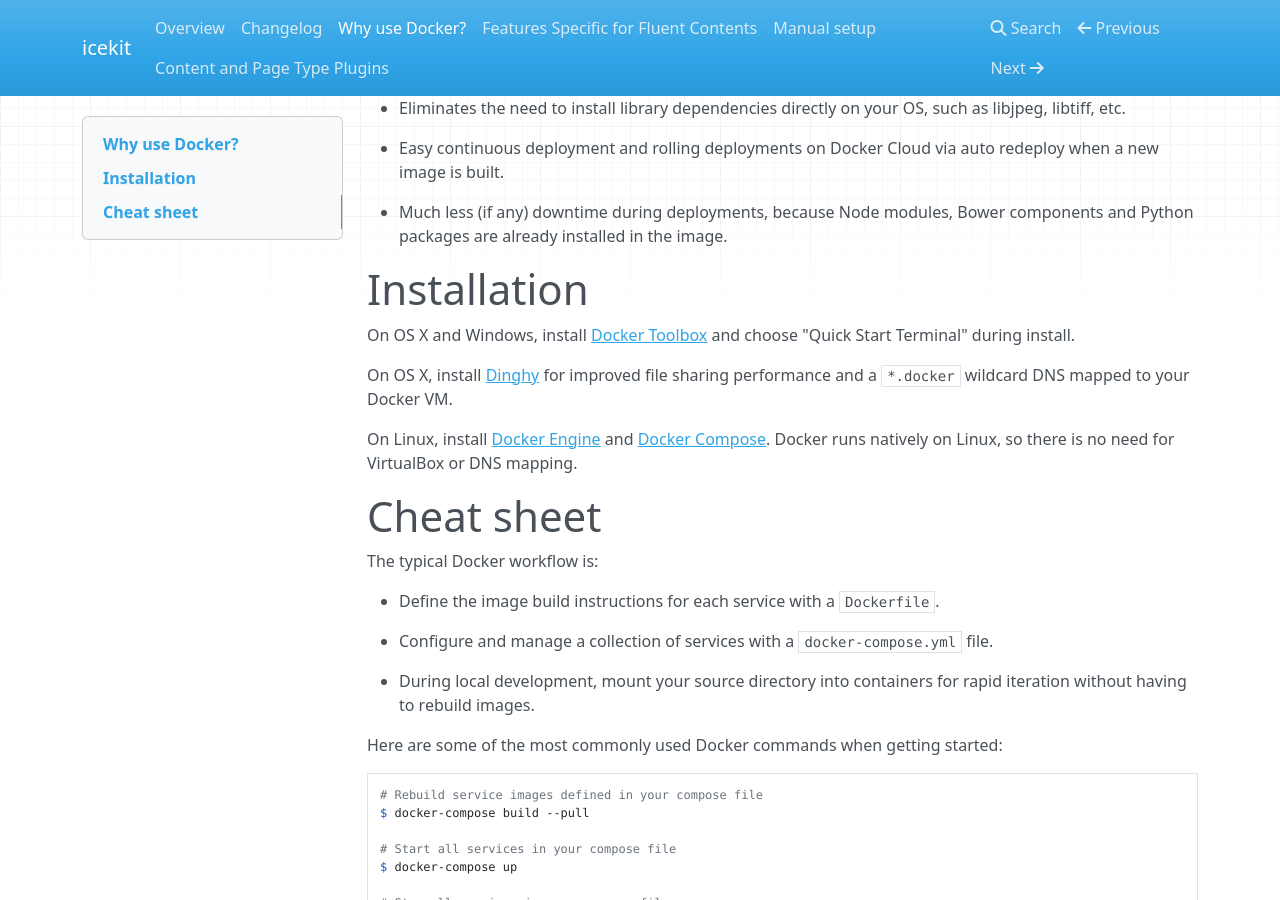
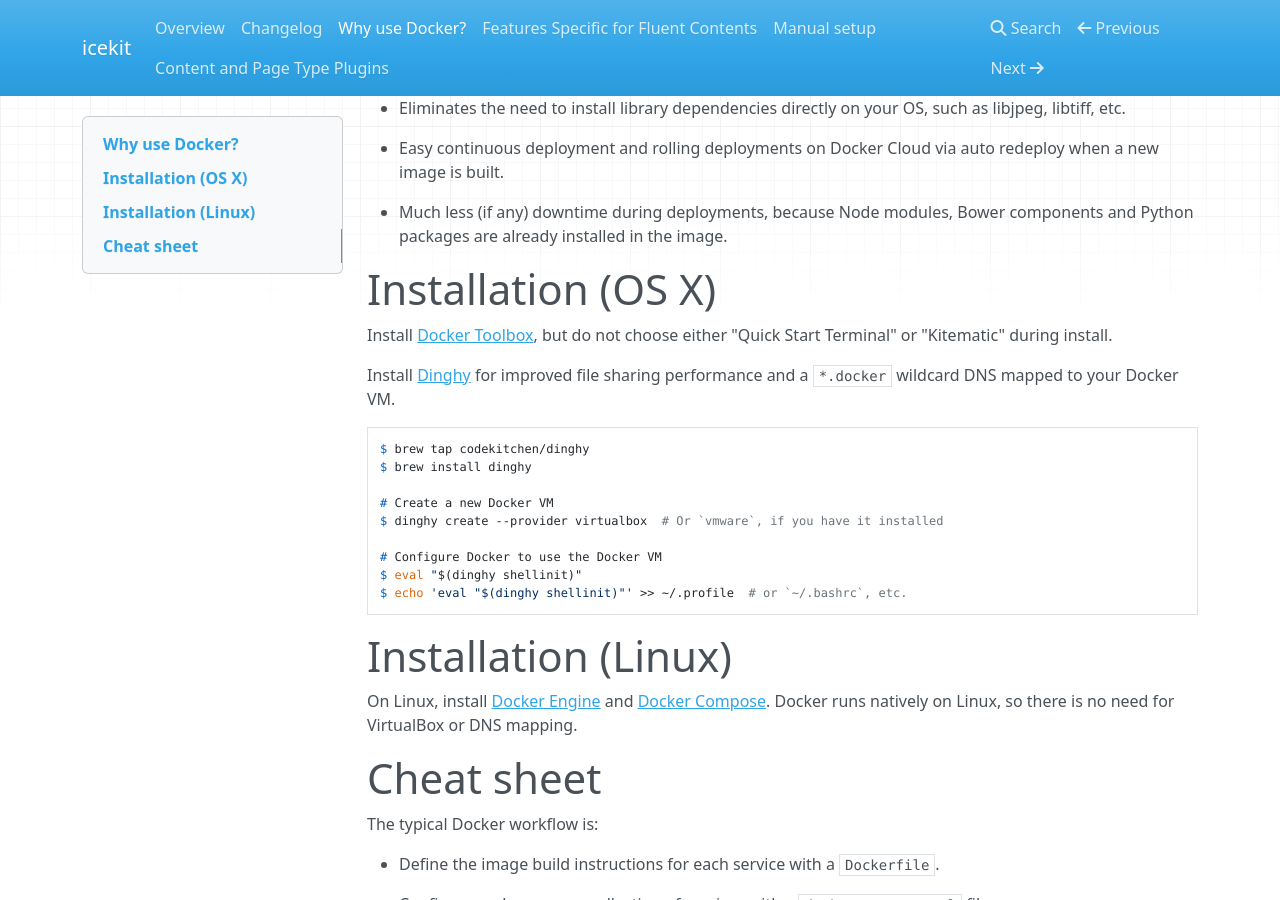
Before and after one commit to ic-labs/django-icekit, an MkDocs documentation site: the page built from docs/docker-quick-start.md, in a window 1280 px wide and 900 px high, scrolled down 246 px. Built offline with MkDocs 1.6.1, drawn with Linux system fonts in a browser that asks for light colours; nearby versions of some CDN libraries.

Commit message:
Split OS X and Linux installation instructions.

```diff
--- a/docs/docker-quick-start.md
+++ b/docs/docker-quick-start.md
@@ -17,16 +17,29 @@ Docker has many advantages over a simple Python virtualenv environment:
   * Much less (if any) downtime during deployments, because Node modules,
     Bower components and Python packages are already installed in the image.
 
-# Installation
+# Installation (OS X)
 
-On OS X and Windows, install [Docker Toolbox][0] and choose "Quick Start
-Terminal" during install.
+Install [Docker Toolbox][docker-toolbox], but do not choose either "Quick Start
+Terminal" or "Kitematic" during install.
 
-On OS X, install [Dinghy][1] for improved file sharing performance and a
-`*.docker` wildcard DNS mapped to your Docker VM.
+Install [Dinghy][dinghy] for improved file sharing performance and a `*.docker`
+wildcard DNS mapped to your Docker VM.
 
-On Linux, install [Docker Engine][1] and [Docker Compose][2]. Docker runs
-natively on Linux, so there is no need for VirtualBox or DNS mapping.
+    $ brew tap codekitchen/dinghy
+    $ brew install dinghy
+
+    # Create a new Docker VM
+    $ dinghy create --provider virtualbox  # Or `vmware`, if you have it installed
+
+    # Configure Docker to use the Docker VM
+    $ eval "$(dinghy shellinit)"
+    $ echo 'eval "$(dinghy shellinit)"' >> ~/.profile  # or `~/.bashrc`, etc.
+
+# Installation (Linux)
+
+On Linux, install [Docker Engine][docker-engine] and
+[Docker Compose][docker-compose]. Docker runs natively on Linux, so there is no
+need for VirtualBox or DNS mapping.
 
 # Cheat sheet
 
@@ -66,7 +79,7 @@ Here are some of the most commonly used Docker commands when getting started:
     # Remove ALL images (start from scratch)
     docker rmi $(docker images -q)
 
-[0]: https://www.docker.com/products/docker-toolbox
-[1]: https://github.com/codekitchen/dinghy
-[2]: https://docs.docker.com/engine/installation/
-[3]: https://docs.docker.com/compose/install/
+[dinghy]: https://github.com/codekitchen/dinghy
+[docker-compose]: https://docs.docker.com/compose/install/
+[docker-engine]: https://docs.docker.com/engine/installation/
+[docker-toolbox]: https://www.docker.com/products/docker-toolbox
```
